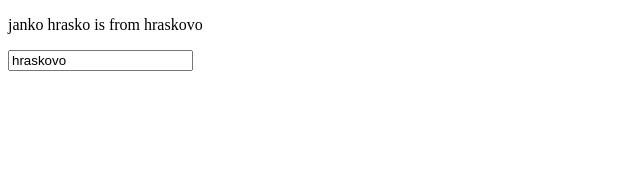
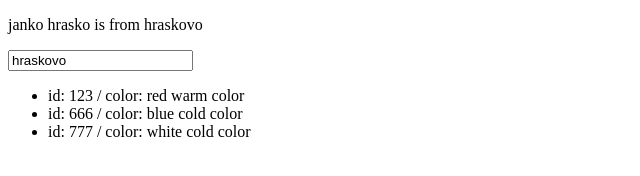
Before and after one commit to jpiovar/vue-simple, a plain HTML site: page index.html in a window 1280 px wide. Shown: the whole page, without its empty margins (0-640 px from the left). Drawn offline with nearby package versions, Linux system fonts and the light colour scheme.

Commit message:
v-if else loop

```diff
--- a/index.html
+++ b/index.html
@@ -8,13 +8,25 @@
         <div id="app">
             <p>{{ name }} is from {{ place }}</p>
             <p><input v-model="place"/></p>
+            <ul>
+                <li v-for="item in items">
+                    id: {{ item.id }} / color: {{ item.color }}
+                    <span  v-if="item.color==='red'"> warm color </span>
+                    <span  v-else> cold color </span>
+                </li>
+            </ul>
         </div>
         <script>
             const app = new Vue({
                 el:'#app',
                 data: {
                     name: 'janko hrasko',
-                    place: 'hraskovo'
+                    place: 'hraskovo',
+                    items: [
+                        { id: '123', color: 'red' },
+                        { id: '666', color: 'blue' },
+                        { id: '777', color: 'white' }
+                    ]
                 }
             });
         </script>
```
